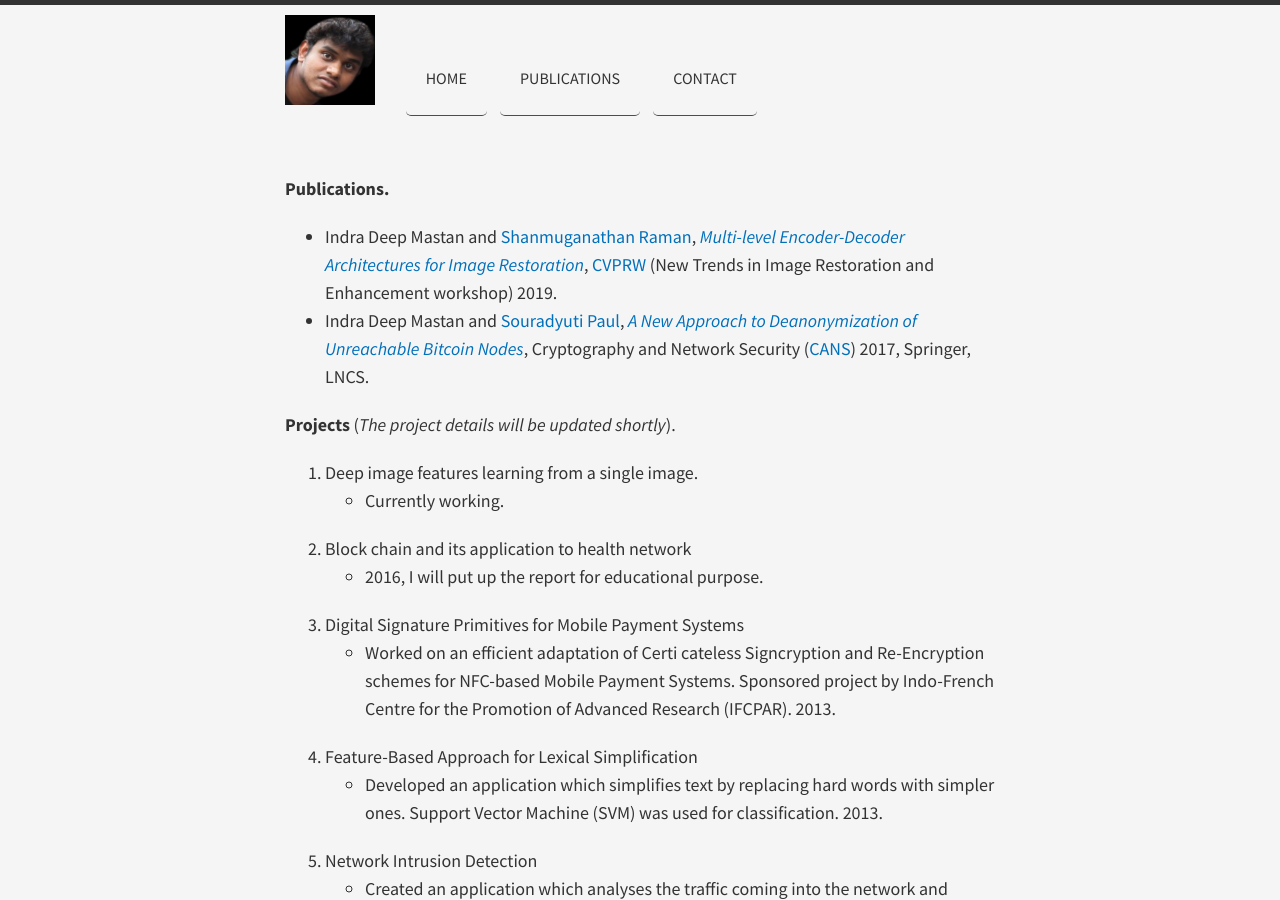
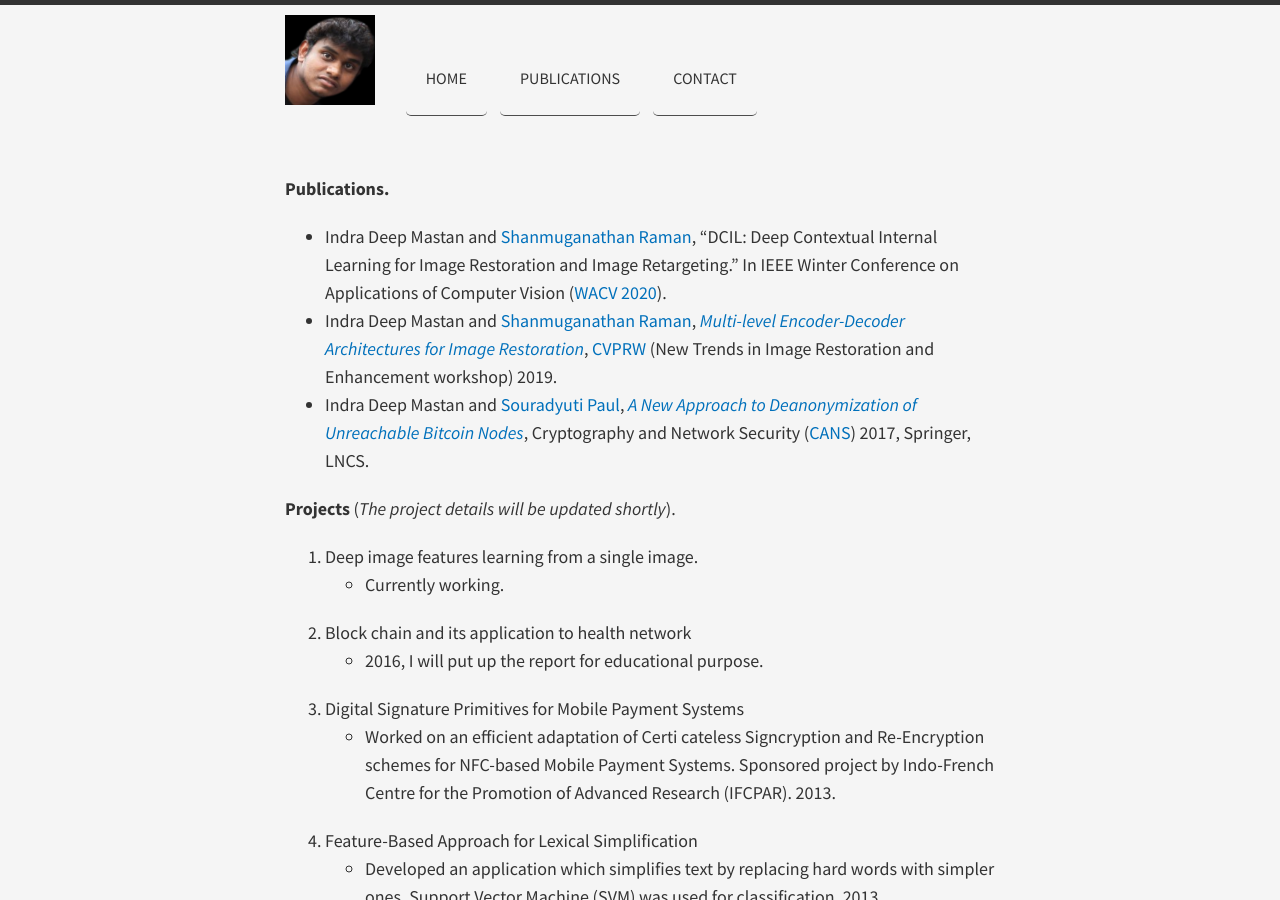
Before and after one commit to indramastan/indradeepmastan, a Jekyll site: the page built from projects/index.md, in a window 1280 px wide and 900 px high. Built offline with Jekyll 4.4.1, drawn with Linux system fonts in a browser that asks for light colours; nearby versions of some CDN libraries.

Commit message:
Update index.md

```diff
--- a/projects/index.md
+++ b/projects/index.md
@@ -3,7 +3,8 @@
 title:
 ---
 **Publications.**
-- Indra Deep Mastan and [Shanmuganathan Raman](https://people.iitgn.ac.in/~shanmuga/), *[Multi-level Encoder-Decoder Architectures for Image Restoration](https://arxiv.org/pdf/1905.00322.pdf)*, [CVPRW](http://www.vision.ee.ethz.ch/ntire19/) (New Trends in Image Restoration and Enhancement workshop) 2019.
+- Indra Deep Mastan and [Shanmuganathan Raman](https://people.iitgn.ac.in/~shanmuga/), "DCIL: Deep Contextual Internal Learning for Image Restoration and Image Retargeting." In IEEE Winter Conference on Applications of Computer Vision ([WACV 2020](https://wacv20.wacv.net)).
+- Indra Deep Mastan and [Shanmuganathan Raman](https://people.iitgn.ac.in/~shanmuga/), *[Multi-level Encoder-Decoder Architectures for Image Restoration](http://openaccess.thecvf.com/content_CVPRW_2019/papers/NTIRE/Mastan_Multi-Level_Encoder-Decoder_Architectures_for_Image_Restoration_CVPRW_2019_paper.pdf)*, [CVPRW](http://www.vision.ee.ethz.ch/ntire19/) (New Trends in Image Restoration and Enhancement workshop) 2019.
 - Indra Deep Mastan and [Souradyuti Paul](http://souradyuti.com/), *[A New Approach to Deanonymization of Unreachable Bitcoin Nodes](https://eprint.iacr.org/2018/243.pdf)*, Cryptography and Network Security ([CANS](http://crypto.ie.cuhk.edu.hk/cans17/)) 2017, Springer, LNCS.
 
 **Projects** (*The project details will be updated shortly*).
```
